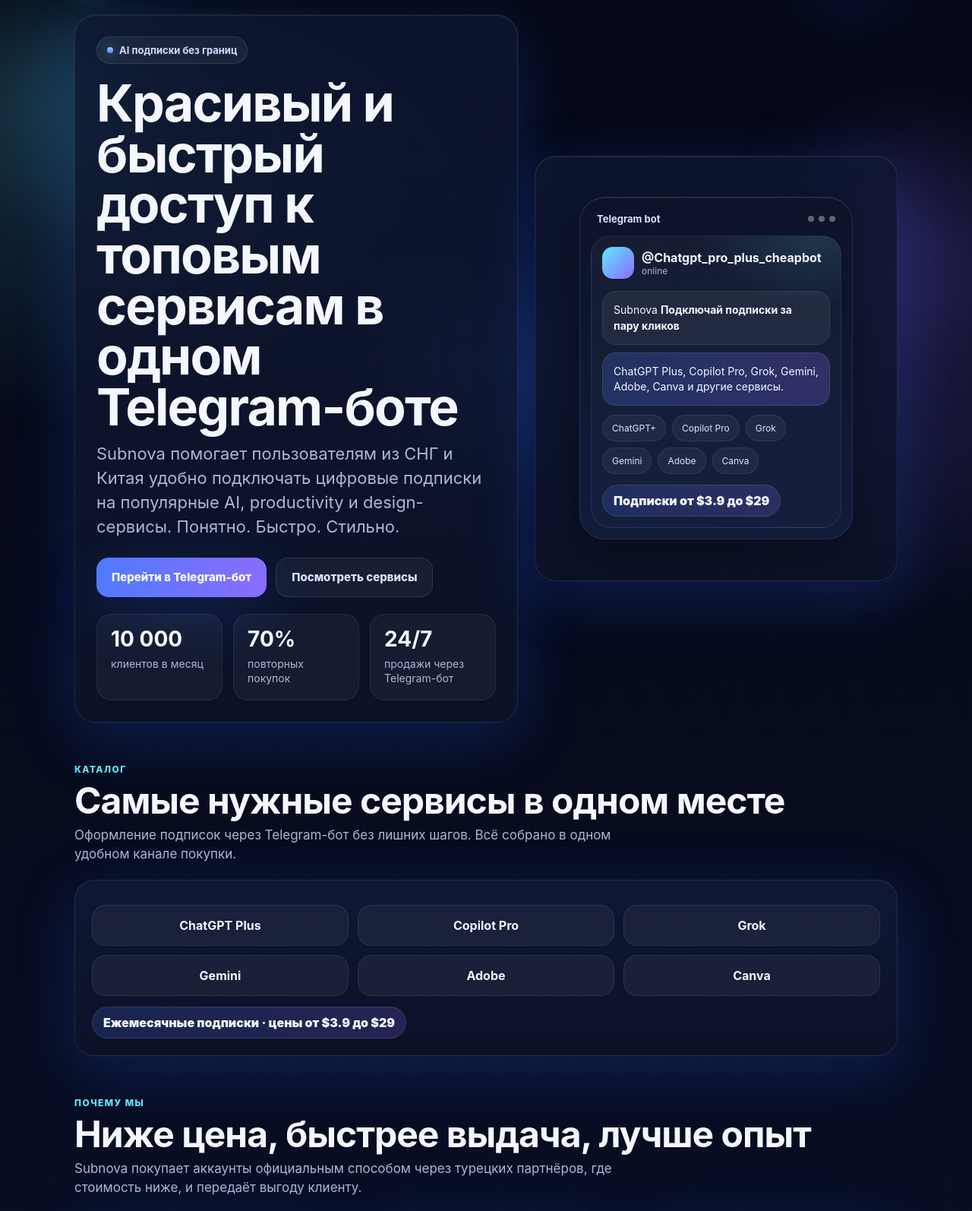
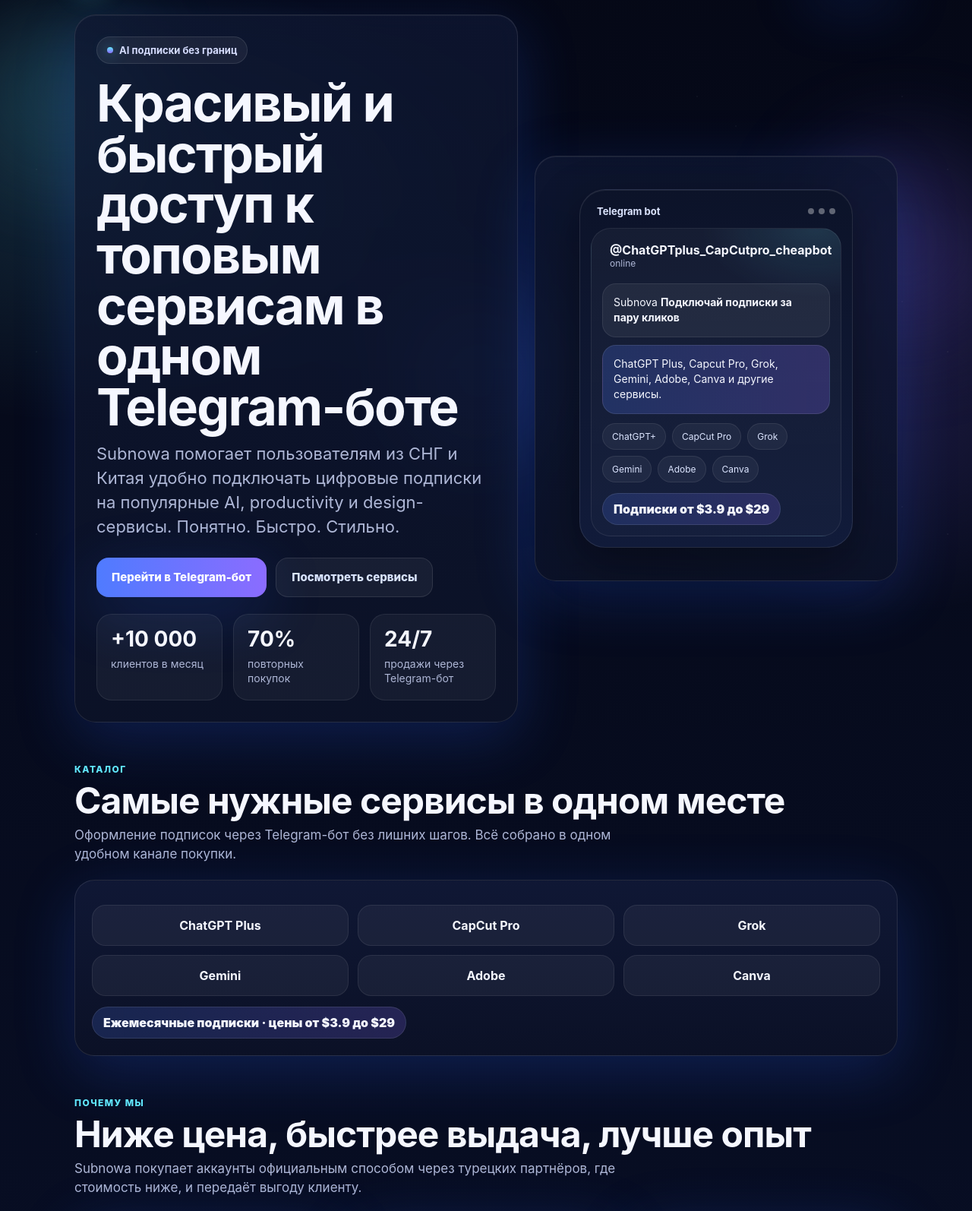
Before and after one commit to donjik77/test-menuhtg, a plain HTML site: page index.html in a window 1280 px wide. Shown: the part 89-1683 px from the top of the page at 76% size. Drawn offline with Linux system fonts and the light colour scheme.

Commit message:
Update index.html

```diff
--- a/index.html
+++ b/index.html
@@ -3,7 +3,7 @@
 <head>
   <meta charset="UTF-8" />
   <meta name="viewport" content="width=device-width, initial-scale=1.0, viewport-fit=cover" />
-  <title>Subnova — AI подписки без границ</title>
+  <title>Subnowa — AI подписки без границ</title>
   <link rel="stylesheet" href="style.css" />
 </head>
 <body>
@@ -16,7 +16,7 @@
       <a class="brand" href="#">
         <div class="logo">S</div>
         <div class="brand-text">
-          <strong>SUBNOVA</strong>
+          <strong>SUBNOWFA</strong>
           <span>digital subscriptions</span>
         </div>
       </a>
@@ -28,7 +28,7 @@
         <div class="badge">AI подписки без границ</div>
         <h1>Красивый и быстрый доступ к топовым сервисам в одном Telegram-боте</h1>
         <div class="lead">
-          Subnova помогает пользователям из СНГ и Китая удобно подключать цифровые подписки
+          Subnowa помогает пользователям из СНГ и Китая удобно подключать цифровые подписки
           на популярные AI, productivity и design-сервисы. Понятно. Быстро. Стильно.
         </div>
 
@@ -39,7 +39,7 @@
 
         <div class="metrics">
           <div class="metric reveal delay-2">
-            <strong>10 000</strong>
+            <strong>+10 000</strong>
             <span>клиентов в месяц</span>
           </div>
           <div class="metric reveal delay-3">
@@ -63,15 +63,15 @@
             <div class="user">
               <div class="avatar"></div>
               <div class="user-meta">
-                <strong>@Chatgpt_pro_plus_cheapbot</strong>
+                <strong>@ChatGPTplus_CapCutpro_cheapbot</strong>
                 <span>online</span>
               </div>
             </div>
             <div class="bubble b1">Subnova <strong>Подключай подписки за пару кликов</strong></div>
-            <div class="bubble b2">ChatGPT Plus, Copilot Pro, Grok, Gemini, Adobe, Canva и другие сервисы.</div>
+            <div class="bubble b2">ChatGPT Plus, Capcut Pro, Grok, Gemini, Adobe, Canva и другие сервисы.</div>
             <div class="tags">
               <div class="tag">ChatGPT+</div>
-              <div class="tag">Copilot Pro</div>
+              <div class="tag">CapCut Pro</div>
               <div class="tag">Grok</div>
               <div class="tag">Gemini</div>
               <div class="tag">Adobe</div>
@@ -93,7 +93,7 @@
       <div class="card reveal delay-1">
         <div class="service-list">
           <div class="service-item">ChatGPT Plus</div>
-          <div class="service-item">Copilot Pro</div>
+          <div class="service-item">CapCut Pro</div>
           <div class="service-item">Grok</div>
           <div class="service-item">Gemini</div>
           <div class="service-item">Adobe</div>
@@ -107,7 +107,7 @@
       <div class="section-head reveal">
         <div class="kicker">Почему мы</div>
         <h2>Ниже цена, быстрее выдача, лучше опыт</h2>
-        <div class="section-sub">Subnova покупает аккаунты официальным способом через турецких партнёров, где стоимость ниже, и передаёт выгоду клиенту.</div>
+        <div class="section-sub">Subnowa покупает аккаунты официальным способом через турецких партнёров, где стоимость ниже, и передаёт выгоду клиенту.</div>
       </div>
 
       <div class="grid-3">
@@ -132,7 +132,7 @@
     <section class="section">
       <div class="section-head reveal">
         <div class="kicker">Аудитория</div>
-        <h2>Кому подходит Subnova</h2>
+        <h2>Кому подходит Subnowa</h2>
         <div class="section-sub">Основная аудитория — студенты, но продукт также востребован у обычных пользователей, специалистов и тех, кто регулярно работает с AI-инструментами.</div>
       </div>
 
@@ -166,7 +166,7 @@
         <div class="card reveal delay-2">
           <div class="step-num">02</div>
           <h3>Выбрать сервис</h3>
-          <p>Нужный продукт выбирается за пару кликов: ChatGPT+, Copilot Pro, Canva и другие.</p>
+          <p>Нужный продукт выбирается за пару кликов: ChatGPT+, CapCut Pro, Canva и другие.</p>
         </div>
         <div class="card reveal delay-3">
           <div class="step-num">03</div>
@@ -184,7 +184,7 @@
 
       <div class="faq-item reveal delay-1">
         <strong>Какие сервисы доступны?</strong>
-        <p>ChatGPT Plus, Copilot Pro, Grok, Gemini, Adobe, Canva и другие цифровые подписки.</p>
+        <p>ChatGPT Plus, CapCut Pro, Grok, Gemini, Adobe, Canva и другие цифровые подписки.</p>
       </div>
       <div class="faq-item reveal delay-2">
         <strong>Сколько стоит подписка?</strong>
@@ -201,7 +201,7 @@
         <h3>Подключай подписки за пару кликов</h3>
         <p>Открой Telegram-бот и получи доступ к популярным AI и design-сервисам без лишних шагов.</p>
         <div class="cta-actions">
-          <a class="btn btn-primary" href="https://t.me/Chatgpt_pro_plus_cheapbot">Открыть Telegram-бот</a>
+          <a class="btn btn-primary" href="https://t.me/ChatGPTplus_CapCutpro_cheapbot">Открыть Telegram-бот</a>
           <a class="btn btn-secondary" href="#services">Смотреть сервисы</a>
         </div>
       </div>
```
